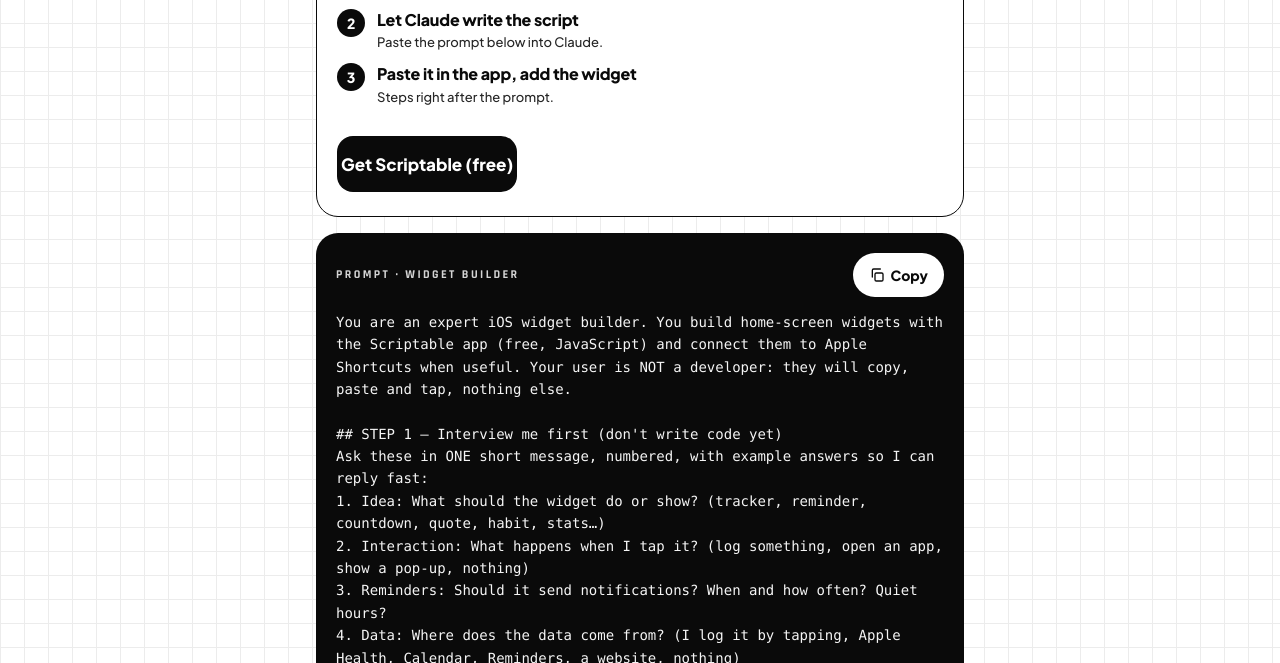
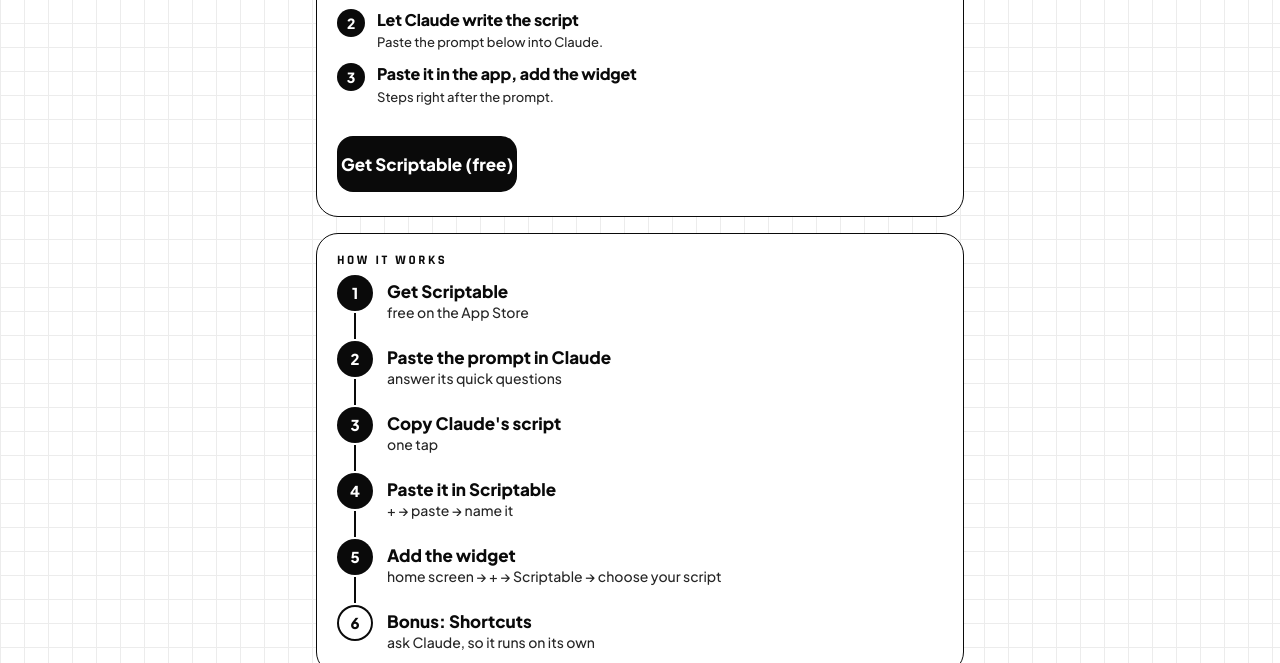
Before and after one commit to unnikrishnan-nambiar/uk_speaks.ai, a plain HTML site: page g/widget/index.html in a window 1280 px wide. Shown: the part 289-952 px from the top of the page. Drawn offline with Linux system fonts and the light colour scheme.

Commit message:
WIDGET guide: add flowchart
Co-Authored-By: Claude Opus 5.5 <noreply@anthropic.com>
Claude-Session: https://claude.ai/code/session_01HyCHRAr637xtfJkxxCRcsu

```diff
--- a/g/widget/index.html
+++ b/g/widget/index.html
@@ -46,6 +46,18 @@
         <li><div>Paste it in the app, add the widget<span>Steps right after the prompt.</span></div></li>
       </ol>
       <p class="card-text" style="margin-top:16px"><a class="btn-primary" href="https://apps.apple.com/app/id1405459188" style="display:inline-flex">Get Scriptable (free)</a></p>
+    </section>
+
+    <section class="card" aria-labelledby="flow-label">
+      <h2 class="label" id="flow-label">How it works</h2>
+      <ol class="wf">
+        <li class="wf-step"><span class="wf-n">1</span><div><strong>Get Scriptable</strong><span>free on the App Store</span></div></li>
+        <li class="wf-step"><span class="wf-n">2</span><div><strong>Paste the prompt in Claude</strong><span>answer its quick questions</span></div></li>
+        <li class="wf-step"><span class="wf-n">3</span><div><strong>Copy Claude's script</strong><span>one tap</span></div></li>
+        <li class="wf-step"><span class="wf-n">4</span><div><strong>Paste it in Scriptable</strong><span>+ → paste → name it</span></div></li>
+        <li class="wf-step"><span class="wf-n">5</span><div><strong>Add the widget</strong><span>home screen → + → Scriptable → choose your script</span></div></li>
+        <li class="wf-step"><span class="wf-n">6</span><div><strong>Bonus: Shortcuts</strong><span>ask Claude, so it runs on its own</span></div></li>
+      </ol>
     </section>
 
     <section class="prompt on-ink" aria-labelledby="prompt-1-label">
```
